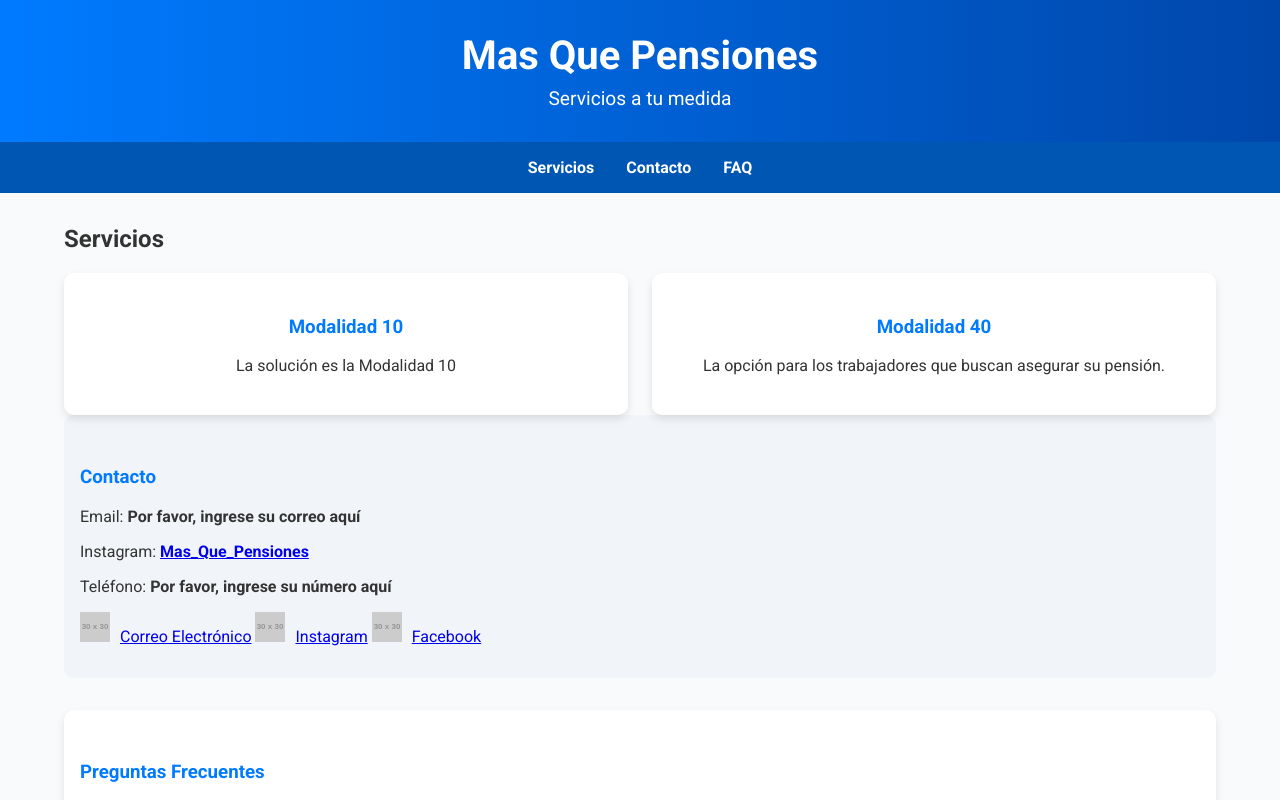
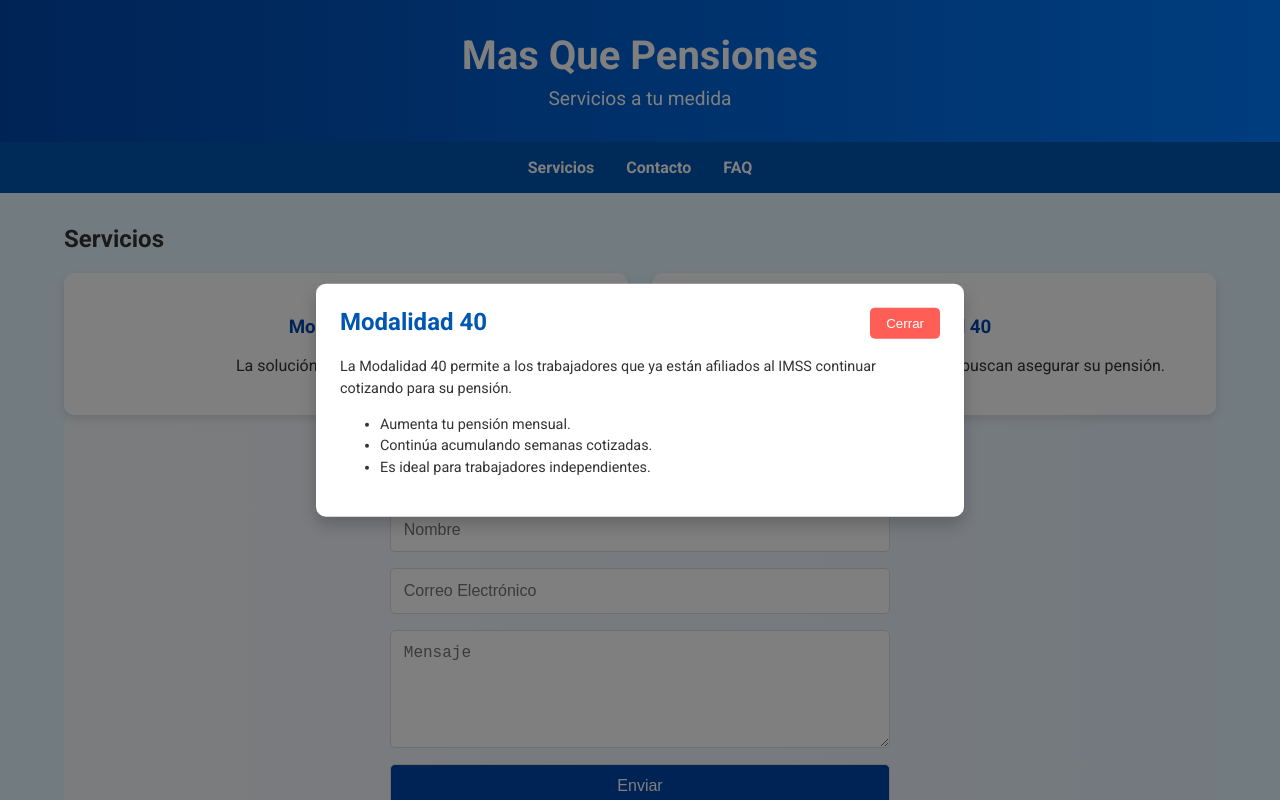
Before and after one commit to Tyenaa/MasQuePensiones, a plain HTML site: page index.html in a window 1280 px wide. Both pictures are taken after a click on the element 934 px from the left and 344 px from the top of the page. Shown: the top 800 px of the page. Drawn offline with Linux system fonts and the light colour scheme; placeholder pictures from the web are drawn by us.

Commit message:
Add files via upload

```diff
--- a/index.html
+++ b/index.html
@@ -11,13 +11,13 @@
             font-family: 'Roboto', Arial, sans-serif;
             margin: 0;
             padding: 0;
-            background-color: #f9fafb;
+            background-color: #e6f7ff;
             color: #333;
             scroll-behavior: smooth;
         }
 
         header {
-            background: linear-gradient(90deg, #007bff, #0047ab);
+            background: linear-gradient(90deg, #0047ab, #007bff);
             color: white;
             text-align: center;
             padding: 2rem;
@@ -86,16 +86,17 @@
         }
 
         .service-card h3 {
-            color: #007bff;
+            color: #0047ab;
         }
 
-        /* Modal */
+        /* Modal con animación */
         .modal {
             display: none;
             position: fixed;
             top: 50%;
             left: 50%;
-            transform: translate(-50%, -50%);
+            transform: translate(-50%, -50%) scale(0.8);
+            opacity: 0;
             background-color: white;
             padding: 1.5rem;
             width: 90%;
@@ -103,6 +104,13 @@
             border-radius: 10px;
             box-shadow: 0 8px 16px rgba(0, 0, 0, 0.2);
             z-index: 1000;
+            transition: transform 0.3s ease, opacity 0.3s ease;
+        }
+
+        .modal.open {
+            display: block;
+            transform: translate(-50%, -50%) scale(1);
+            opacity: 1;
         }
 
         .modal h2 {
@@ -140,20 +148,27 @@
             z-index: 999;
         }
 
-        /* Sección de contacto */
+        .overlay.open {
+            display: block;
+        }
+
+        /* Sección de contacto remodelada */
         .contact {
-            background: #f1f4f8;
+            background: linear-gradient(90deg, #f7f9fc, #eaf4ff);
             padding: 2rem 1rem;
             border-radius: 10px;
+            text-align: center;
         }
 
         .contact h3 {
-            color: #007bff;
+            color: #0047ab;
         }
 
         .contact form {
             display: grid;
             gap: 1rem;
+            max-width: 500px;
+            margin: 0 auto;
         }
 
         .contact input, .contact textarea, .contact button {
@@ -164,46 +179,26 @@
         }
 
         .contact button {
-            background-color: #007bff;
+            background-color: #0047ab;
             color: white;
             cursor: pointer;
             transition: background-color 0.3s;
         }
 
         .contact button:hover {
-            background-color: #0056b3;
-        }
-
-        /* FAQ Section */
-        .faq {
-            background-color: #ffffff;
-            padding: 2rem 1rem;
-            margin-top: 2rem;
-            border-radius: 10px;
-            box-shadow: 0 4px 8px rgba(0, 0, 0, 0.1);
-        }
-
-        .faq h3 {
-            color: #007bff;
-        }
-
-        .faq p {
-            font-size: 1rem;
-            line-height: 1.6;
+            background-color: #003a8b;
         }
 
         footer {
             text-align: center;
-            background-color: #0056b3;
+            background-color: #003a8b;
             color: white;
             padding: 1rem;
             margin-top: 2rem;
         }
 
-        /* Imagenes en contacto */
-        .contact img {
-            width: 30px;
-            margin-right: 10px;
+        footer p {
+            margin: 0;
         }
     </style>
 </head>
@@ -230,73 +225,54 @@
             <h2>Servicios</h2>
             <div class="services">
                 <div class="service-card" id="modalidad10">
-                    <h3>Modalidad 10</h3> <!-- Título actualizado -->
+                    <h3>Modalidad 10</h3>
                     <p>La solución es la Modalidad 10</p>
                 </div>
-                <div class="service-card">
+                <div class="service-card" id="modalidad40">
                     <h3>Modalidad 40</h3>
                     <p>La opción para los trabajadores que buscan asegurar su pensión.</p>
                 </div>
             </div>
         </section>
 
-        <!-- Modalidad 10 -->
+        <!-- Modalidades -->
         <div class="overlay" id="overlay"></div>
-        <div class="modal" id="modal">
-            <button class="close-btn" id="closeModal">Cerrar</button>
-            <h2>Modalidad 10</h2> <!-- Título actualizado -->
+        <div class="modal" id="modal10">
+            <button class="close-btn">Cerrar</button>
+            <h2>Modalidad 10</h2>
             <div class="content">
-                <p>
-                    En beneficio de los trabajadores independientes, el IMSS ofrece un esquema integral de Seguridad Social. Beneficios principales:
-                </p>
+                <p>En beneficio de los trabajadores independientes, el IMSS ofrece un esquema integral de Seguridad Social. Beneficios principales:</p>
                 <ul>
                     <li>Atención médica y hospitalaria.</li>
                     <li>Fondo para el retiro.</li>
                     <li>Pensión por invalidez.</li>
                     <li>Acceso a guarderías y prestaciones sociales.</li>
                 </ul>
-                <h3>¿Quiénes pueden aplicar?</h3>
-                <p>Este esquema está diseñado para personas que trabajan de manera independiente, como artesanos, comerciantes, y profesionales.</p>
+            </div>
+        </div>
+
+        <div class="modal" id="modal40">
+            <button class="close-btn">Cerrar</button>
+            <h2>Modalidad 40</h2>
+            <div class="content">
+                <p>La Modalidad 40 permite a los trabajadores que ya están afiliados al IMSS continuar cotizando para su pensión.</p>
+                <ul>
+                    <li>Aumenta tu pensión mensual.</li>
+                    <li>Continúa acumulando semanas cotizadas.</li>
+                    <li>Es ideal para trabajadores independientes.</li>
+                </ul>
             </div>
         </div>
 
         <!-- Sección de contacto -->
         <section id="contacto" class="contact">
             <h3>Contacto</h3>
-            <p>Email: <strong>Por favor, ingrese su correo aquí</strong></p> <!-- Espacio para correo -->
-            <p>Instagram: <strong><a href="https://www.instagram.com/Mas_Que_Pensiones" target="_blank">Mas_Que_Pensiones</a></strong></p>
-            <p>Teléfono: <strong>Por favor, ingrese su número aquí</strong></p> <!-- Espacio para teléfono -->
-            <div>
-                <a href="mailto:correo@empresa.com"><img src="https://via.placeholder.com/30" alt="Email Icon">Correo Electrónico</a>
-                <a href="https://www.instagram.com/Mas_Que_Pensiones" target="_blank"><img src="https://via.placeholder.com/30" alt="Instagram Icon">Instagram</a>
-                <a href="https://www.facebook.com/Mas_Que_Pensiones" target="_blank"><img src="https://via.placeholder.com/30" alt="Facebook Icon">Facebook</a>
-            </div>
-        </section>
-
-        <!-- FAQ Section -->
-        <section id="faq" class="faq">
-            <h3>Preguntas Frecuentes</h3>
-            <h4>Modalidad 10</h4>
-            <p><strong>¿Quiénes son las personas beneficiarias de este nuevo esquema?</strong></p>
-            <p>Trabajadores independientes como artesanos, comerciantes, profesionales, y otros no asalariados.</p>
-            <p><strong>¿Mes con mes se tiene que hacer el trámite de afiliación?</strong></p>
-            <p>No, una vez te afilies, solo debes hacer los pagos correspondientes cada mes.</p>
-            <p><strong>¿Si estuve afiliado al IMSS anteriormente, se suman las semanas cotizadas?</strong></p>
-            <p>Sí, las semanas cotizadas en el régimen anterior se suman a tu historial en este nuevo esquema.</p>
-            <p><strong>¿Las personas independientes deben pagar sus cuotas del Infonavit?</strong></p>
-            <p>Sí, el Infonavit debe ser cubierto por los trabajadores, si así lo requieren.</p>
-            <p><strong>¿Cuánto tengo que pagar?</strong></p>
-            <p>El monto depende de la base de cotización, que puedes calcular en la página del IMSS.</p>
-            <p><strong>¿A partir de cuándo puedo inscribirme?</strong></p>
-            <p>Puedes inscribirte en cualquier momento.</p>
-            <p><strong>¿Existen canales de pago?</strong></p>
-            <p>Sí, puedes pagar a través de la página del IMSS y en ventanillas bancarias.</p>
-            <p><strong>¿Existe una app?</strong></p>
-            <p>No, actualmente no hay una app oficial, pero puedes gestionar tu afiliación a través de la página web del IMSS.</p>
-
-            <h4>Modalidad 40</h4>
-            <p><strong>¿Qué es la Modalidad 40?</strong></p>
-            <p>Es una modalidad para que los trabajadores que ya están afiliados al IMSS continúen cotizando para su pensión.</p>
+            <form>
+                <input type="text" placeholder="Nombre" required>
+                <input type="email" placeholder="Correo Electrónico" required>
+                <textarea rows="5" placeholder="Mensaje" required></textarea>
+                <button type="submit">Enviar</button>
+            </form>
         </section>
     </div>
 
@@ -306,26 +282,28 @@
     </footer>
 
     <script>
-        // Script para mostrar el modal de Modalidad 10
-        const servicioModalidad10 = document.getElementById('modalidad10');
-        const modal = document.getElementById('modal');
+        // Animaciones para modales
+        const modalidad10 = document.getElementById('modalidad10');
+        const modalidad40 = document.getElementById('modalidad40');
+        const modal10 = document.getElementById('modal10');
+        const modal40 = document.getElementById('modal40');
         const overlay = document.getElementById('overlay');
-        const closeModal = document.getElementById('closeModal');
+        const closeButtons = document.querySelectorAll('.close-btn');
 
-        servicioModalidad10.addEventListener('click', () => {
-            modal.style.display = 'block';
-            overlay.style.display = 'block';
-        });
+        function openModal(modal) {
+            modal.classList.add('open');
+            overlay.classList.add('open');
+        }
 
-        closeModal.addEventListener('click', () => {
-            modal.style.display = 'none';
-            overlay.style.display = 'none';
-        });
+        function closeModal() {
+            document.querySelectorAll('.modal').forEach(modal => modal.classList.remove('open'));
+            overlay.classList.remove('open');
+        }
 
-        overlay.addEventListener('click', () => {
-            modal.style.display = 'none';
-            overlay.style.display = 'none';
-        });
+        modalidad10.addEventListener('click', () => openModal(modal10));
+        modalidad40.addEventListener('click', () => openModal(modal40));
+        closeButtons.forEach(btn => btn.addEventListener('click', closeModal));
+        overlay.addEventListener('click', closeModal);
     </script>
 </body>
 </html>
```
